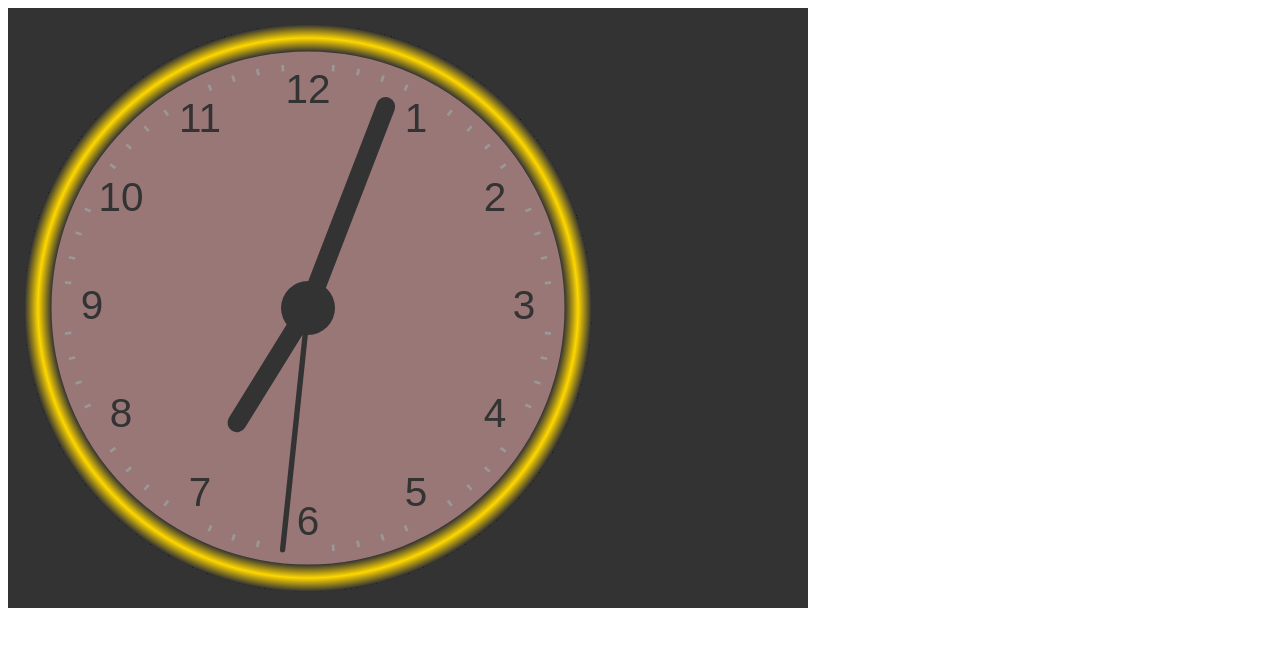
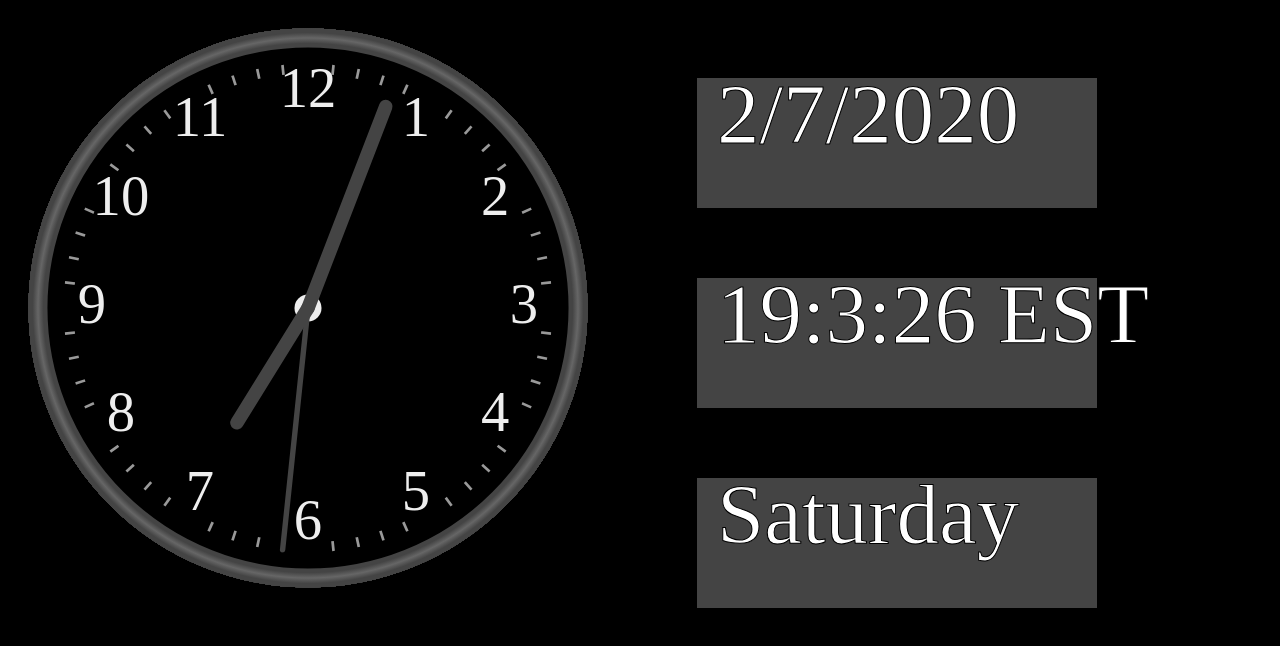
Before and after one commit to DongSooMikeSeo/33challenge, a plain HTML site: page 0306_0307/index_MikeEdit.html in a window 1280 px wide. Drawn offline with nearby package versions, Linux system fonts and the light colour scheme; a web font is replaced by a local one.

Commit message:
0307 First Commit

```diff
--- a/0306_0307/index_MikeEdit.html
+++ b/0306_0307/index_MikeEdit.html
@@ -6,16 +6,81 @@
 			  integrity="sha256-CSXorXvZcTkaix6Yvo6HppcZGetbYMGWSFlBw8HfCJo="
         crossorigin="anonymous">
       </script>
+
+      <style>
+@import url('https://fonts.googleapis.com/css?family=Marvel&display=swap');
+
+         body {
+      background: #000;
+      }
+
+      </style>
+
+
+
   </head>
 <body>
 
-<canvas id="canvas" width="800" height="600" style="background-color:#333"></canvas>
-
+<canvas id="canvas" width="600" height="600" style="background-color:#000"></canvas>
+<canvas id="canvas2" width="600" height="600" style="background-color:#000"></canvas>
 <script>
 var canvas = document.getElementById("canvas");
 var ctx = canvas.getContext("2d");
+var ctx2 =canvas2.getContext("2d");
 var radius = canvas.height / 2;
 ctx.translate(radius, radius);
+
+
+
+
+var dtObj = new Date();
+var curHour = dtObj.getHours();
+var curMinute, curSecond;
+curMinute = dtObj.getMinutes();
+curSecond = dtObj.getSeconds();
+curmilliSecond = dtObj.getMilliseconds();
+var curTimeStr = curHour + ":" + curMinute + ":" + curSecond+ " EST";
+var curDate =dtObj.getDate();
+var curMonth =dtObj.getMonth();
+var curYear = dtObj.getFullYear();
+var curTimeStr2 = curMonth + "/" + curDate + "/" + curYear;
+var curDay =dtObj.getDay();
+;
+var weekday = ["Sunday", "Monday", "Tuesday", "Wednesday","Thursday", "Friday", "Saturday"];
+
+var dayString  = weekday[curDay];
+
+
+ctx2.fillStyle ='#444';
+var rect1Height = 130;
+ctx2.fillRect(85,radius*0.9,400,rect1Height);
+ctx2.font = "85px Marvel";
+ctx2.fillStyle ="#fff";
+ctx2.fillText(curTimeStr, 105, radius*0.9+(rect1Height/2));
+ctx2.strokeText(curTimeStr, 105, radius*0.9+(rect1Height/2));
+
+
+
+ctx2.beginPath();
+ctx2.fillStyle ='#444';
+ctx2.fillRect(85,radius*0.9 - 200,400,rect1Height);
+ctx2.font = "85px Marvel";
+ctx2.fillStyle ="#fff";
+ctx2.fillText(curTimeStr2, 105, radius*0.9-200+(rect1Height/2));
+ctx2.strokeText(curTimeStr2, 105, radius*0.9-200+(rect1Height/2));
+
+
+ctx2.beginPath();
+ctx2.fillStyle ='#444';
+ctx2.fillRect(85,radius*0.9 +200,400,rect1Height);
+ctx2.font = "85px Marvel";
+ctx2.fillStyle ="#fff";
+ctx2.fillText(dayString, 105, radius*0.9+200+(rect1Height/2));
+ctx2.strokeText(dayString, 105, radius*0.9+200+(rect1Height/2));
+
+
+
+
 radius = radius * 0.90
 drawClock();
 
@@ -27,6 +92,7 @@ setInterval(drawClock, 40);
   ctx.fillStyle = "white";
   ctx.fill();
 } */
+
 
 function drawClock() {
   drawFace(ctx, radius);
@@ -40,27 +106,27 @@ function drawFace(ctx, radius) {
 
   ctx.beginPath();
   ctx.arc(0, 0, radius, 0, 2 * Math.PI);
-  ctx.fillStyle = '#977';
+  ctx.fillStyle = '#000';
   ctx.fill();
 
-  grad = ctx.createRadialGradient(0, 0 ,radius * 0.95, 0, 0, radius * 1.05);
-  grad.addColorStop(0, '#333');
-  grad.addColorStop(0.5, 'gold');
-  grad.addColorStop(1, '#333');
+  grad = ctx.createRadialGradient(0, 0 ,radius * 0.98, 0, 0, radius * 1.02);
+  grad.addColorStop(0, '#444');
+  grad.addColorStop(0.5, '#666');
+  grad.addColorStop(1, '#444');
   ctx.strokeStyle = grad;
-  ctx.lineWidth = radius*0.1;
+  ctx.lineWidth = radius*0.07;
   ctx.stroke();
 
   ctx.beginPath();
-  ctx.arc(0, 0, radius * 0.1, 0, 2 * Math.PI);
-  ctx.fillStyle = '#333';
+  ctx.arc(0, 0, radius * 0.05, 0, 2 * Math.PI);
+  ctx.fillStyle = '#eee';
   ctx.fill();
 }
 
 function drawNumbers(ctx, radius) {
   var ang;
   var num;
-  ctx.font = radius * 0.15 + "px arial";
+  ctx.font = radius * 0.21 + "px Marvel";
   ctx.textBaseline = "middle";
   ctx.textAlign = "center";
   for(num = 1; num < 13; num++){
@@ -87,7 +153,7 @@ function drawShortBreaks(ctx, radius, length, width) {
     ctx.lineWidth = width;
     ctx.lineCap = "square";
     ctx.rotate(ang);
-    ctx.moveTo(0,-0.985*length);
+    ctx.moveTo(0,-0.97*length);
     ctx.lineTo(0, -length);
     ctx.stroke();
     ctx.rotate(-ang);
@@ -106,11 +172,11 @@ function drawTime(ctx, radius){
     hour=(hour*Math.PI/6)+
     (minute*Math.PI/(6*60))+
     (second*Math.PI/(360*60));
-    drawHand(ctx, hour, radius*0.5, radius*0.07)+(mSecond*Math.PI/(360*60*1000));
+    drawHand(ctx, hour, radius*0.5, radius*0.05)+(mSecond*Math.PI/(360*60*1000));
     //minute
     minute=(minute*Math.PI/30)+
     (second*Math.PI/(30*60))+(mSecond*Math.PI/(30*60*1000));
-    drawHand(ctx, minute, radius*0.8, radius*0.07);
+    drawHand(ctx, minute, radius*0.8, radius*0.05);
     // second
     second=(second*Math.PI/30)+(mSecond*Math.PI/30/1000);
     drawHand(ctx, second, radius*0.9, radius*0.02);
```
